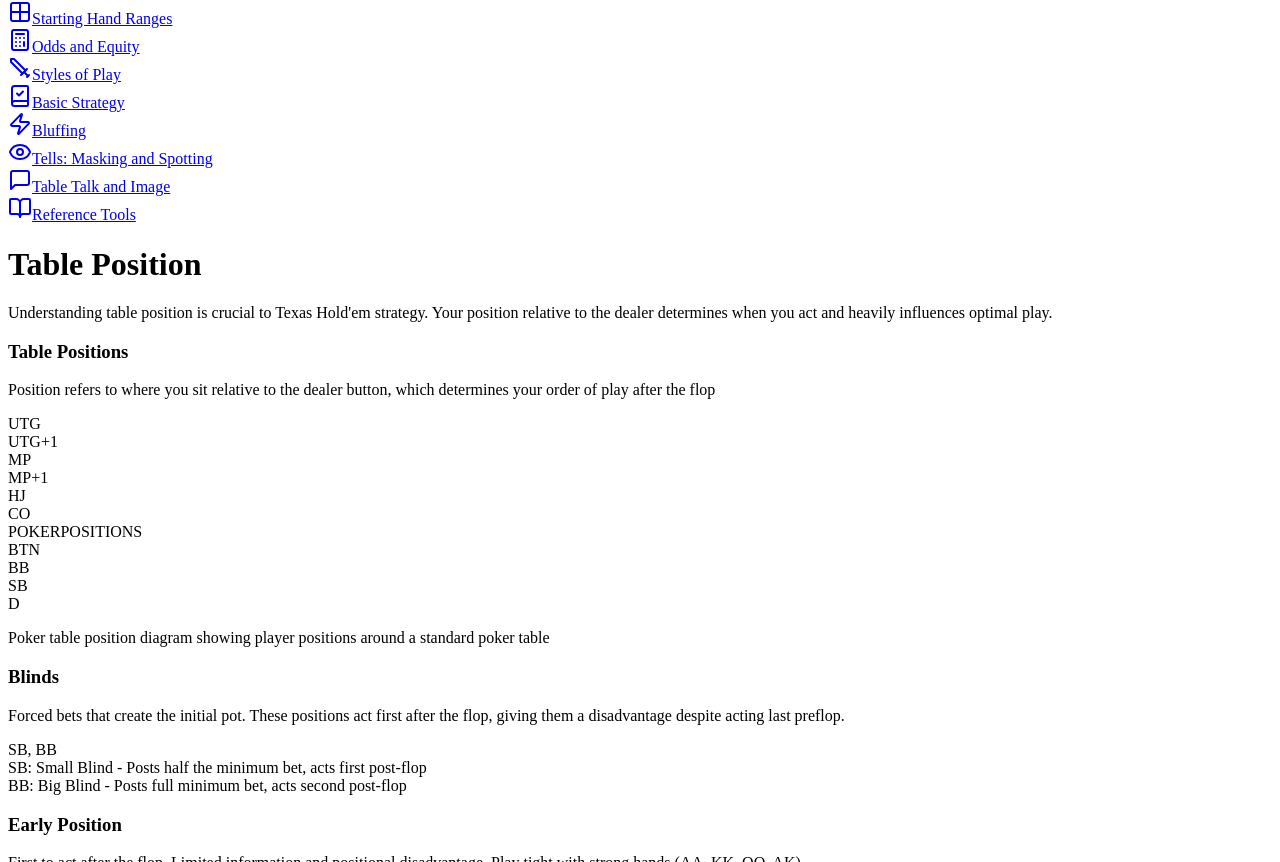
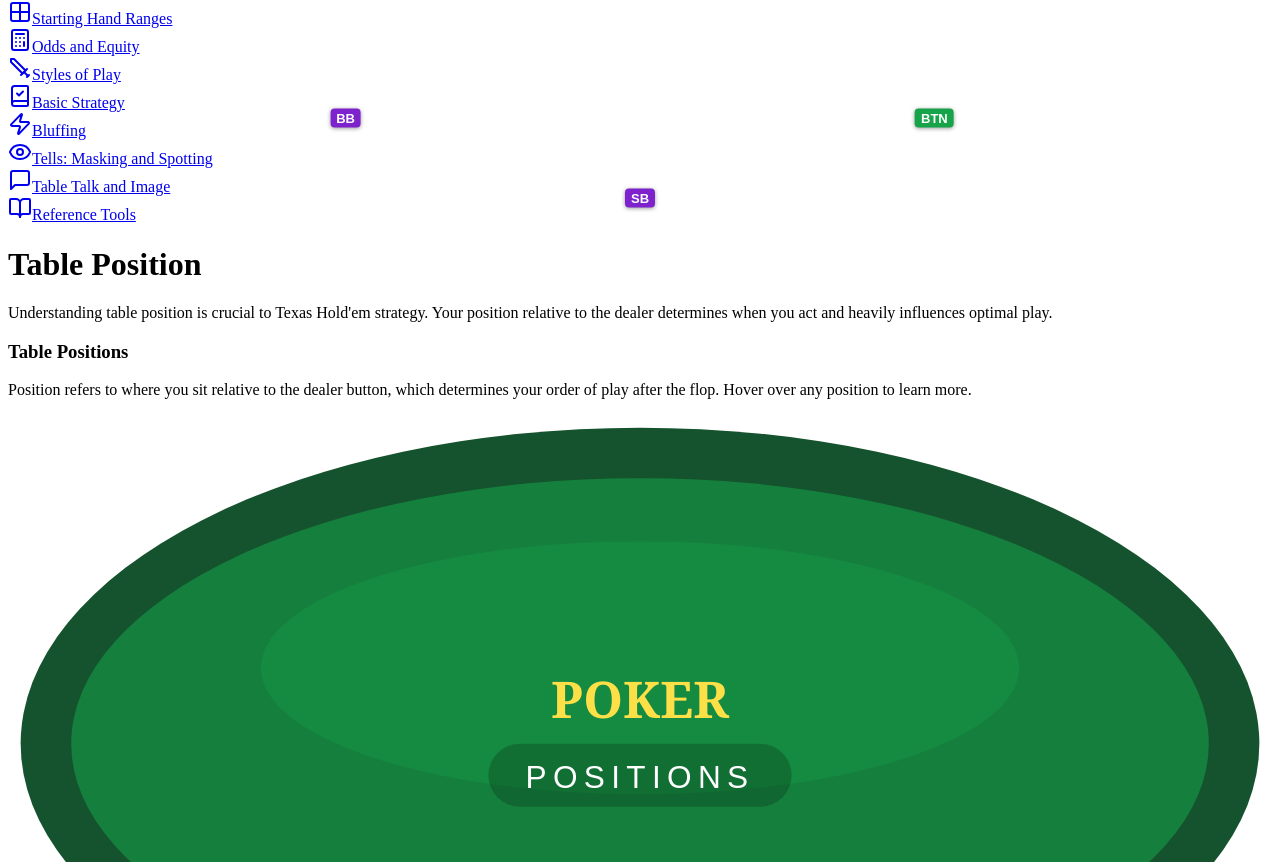
Before and after one commit to mstopka-viber/PokerProf, a React (Vite) app in the folder client/: page /table-position in a window 1280 px wide. Shown: the part 538-1400 px from the top of the page. Built offline with nearby package versions, Linux system fonts and the light colour scheme.

Commit message:
Update TablePosition.tsx

```diff
--- a/client/src/pages/TablePosition.tsx
+++ b/client/src/pages/TablePosition.tsx
@@ -2,74 +2,41 @@ import { useState, useRef } from "react";
 import { Card, CardContent, CardHeader, CardTitle, CardDescription } from "@/components/ui/card";
 import { Badge } from "@/components/ui/badge";
 
-interface DiagramLabelProps {
+interface TooltipData {
   label: string;
   description: string;
-  colorClass: string;
-  borderClass: string;
+  x: number;
+  y: number;
 }
 
-function DiagramLabel({ label, description, colorClass, borderClass }: DiagramLabelProps) {
-  const [visible, setVisible] = useState(false);
-  const [pos, setPos] = useState({ top: 0, left: 0 });
-  const ref = useRef<HTMLDivElement>(null);
+const positions = [
+  { label: "UTG",   description: "Under the Gun - First player to act preflop. Worst position, play only premium hands.",             color: "#dc2626", x: 8,  y: 50 },
+  { label: "UTG+1", description: "Under the Gun +1 - Second player to act preflop. Early position, play tight.",                     color: "#dc2626", x: 22, y: 18 },
+  { label: "MP",    description: "Middle Position - Third player to act preflop. Can open wider than early position.",                color: "#eab308", x: 38, y: 6  },
+  { label: "MP+1",  description: "Middle Position +1 - Fourth player to act preflop. Slightly more flexibility than MP.",            color: "#eab308", x: 57, y: 6  },
+  { label: "HJ",    description: "Hijack - Fifth player to act preflop. Late position, can steal blinds more often.",                color: "#3b82f6", x: 73, y: 18 },
+  { label: "CO",    description: "Cutoff - Second to last to act preflop. Strong position, wide opening range.",                     color: "#16a34a", x: 87, y: 50 },
+  { label: "BTN",   description: "Button (Dealer) - Last to act post-flop. Best position at the table, widest opening range.",       color: "#16a34a", x: 73, y: 82 },
+  { label: "SB",    description: "Small Blind - Posts half the minimum bet. Acts first post-flop, worst positional disadvantage.",   color: "#7e22ce", x: 50, y: 92 },
+  { label: "BB",    description: "Big Blind - Posts full minimum bet. Acts second post-flop, positional disadvantage.",              color: "#7e22ce", x: 27, y: 82 },
+];
 
-  const showTooltip = () => {
-    if (ref.current) {
-      const rect = ref.current.getBoundingClientRect();
-      setPos({ top: rect.top - 8, left: rect.left + rect.width / 2 });
-    }
-    setVisible(true);
+export default function TablePosition() {
+  const [tooltip, setTooltip] = useState<TooltipData | null>(null);
+  const containerRef = useRef<HTMLDivElement>(null);
+
+  const handleMouseEnter = (pos: typeof positions[0], e: React.MouseEvent) => {
+    const rect = (e.currentTarget as HTMLElement).getBoundingClientRect();
+    setTooltip({
+      label: pos.label,
+      description: pos.description,
+      x: rect.left + rect.width / 2,
+      y: rect.top - 8,
+    });
   };
 
-  return (
-    <>
-      <div
-        ref={ref}
-        onMouseEnter={showTooltip}
-        onMouseLeave={() => setVisible(false)}
-        className={`${colorClass} text-white px-1 sm:px-1.5 md:px-2 py-0.5 md:py-1 rounded shadow-sm text-[9px] sm:text-xs md:text-sm font-bold ${borderClass} whitespace-nowrap cursor-help`}
-      >
-        {label}
-      </div>
-      {visible && (
-        <div
-          style={{
-            position: 'fixed',
-            top: pos.top,
-            left: pos.left,
-            transform: 'translate(-50%, -100%)',
-            zIndex: 99999,
-            backgroundColor: '#1f2937',
-            color: '#ffffff',
-            padding: '10px 14px',
-            borderRadius: '8px',
-            maxWidth: '300px',
-            minWidth: '180px',
-            boxShadow: '0 8px 24px rgba(0,0,0,0.4)',
-            pointerEvents: 'none',
-          }}
-        >
-          <p style={{ fontWeight: 700, marginBottom: '4px', fontSize: '13px', color: '#ffffff' }}>{label}</p>
-          <p style={{ fontSize: '12px', color: '#d1d5db', lineHeight: '1.5', margin: 0 }}>{description}</p>
-          <div style={{
-            position: 'absolute',
-            bottom: '-6px',
-            left: '50%',
-            transform: 'translateX(-50%)',
-            width: 0,
-            height: 0,
-            borderLeft: '7px solid transparent',
-            borderRight: '7px solid transparent',
-            borderTop: '7px solid #1f2937',
-          }} />
-        </div>
-      )}
-    </>
-  );
-}
+  const handleMouseLeave = () => setTooltip(null);
 
-export default function TablePosition() {
   return (
     <div className="max-w-4xl mx-auto">
       <h1 className="gradient-heading">Table Position</h1>
@@ -84,61 +51,101 @@ export default function TablePosition() {
       </Card>
 
       {/* Table Position Diagram */}
-      <Card className="mb-8 shadow-md border border-purple-100 overflow-hidden">
+      <Card className="mb-8 shadow-md border border-purple-100">
         <CardHeader className="bg-gradient-to-r from-purple-50 to-white border-b border-purple-100">
           <CardTitle className="text-gray-800">Table Positions</CardTitle>
           <CardDescription>
-            Position refers to where you sit relative to the dealer button, which determines your order of play after the flop
+            Position refers to where you sit relative to the dealer button, which determines your order of play after the flop. Hover over any position to learn more.
           </CardDescription>
         </CardHeader>
         <CardContent>
-          <div className="relative mx-auto w-full my-8 flex flex-col items-center justify-center">
-            <div className="w-full max-w-lg sm:max-w-xl md:max-w-2xl lg:max-w-3xl mx-auto px-2 sm:px-4">
-              <div className="relative bg-green-800 rounded-[30%] sm:rounded-[35%] md:rounded-[40%] overflow-hidden p-1 sm:p-2 md:p-4 shadow-xl sm:shadow-2xl border border-green-900 sm:border-2 md:border-4">
-                <div className="aspect-[2/1] sm:aspect-[2.2/1] rounded-[30%] sm:rounded-[35%] md:rounded-[40%] overflow-hidden bg-green-700 flex items-center justify-center p-2 sm:p-3 md:p-4 lg:p-6">
-                  <div className="relative w-full h-full">
-                    <div className="absolute left-[5%] sm:left-[8%] top-[40%] sm:top-[45%]">
-                      <DiagramLabel label="UTG" description="Under the Gun - First player to act preflop. Worst position, play only premium hands." colorClass="bg-red-600" borderClass="border border-red-700" />
-                    </div>
-                    <div className="absolute left-[15%] sm:left-[20%] top-[20%] sm:top-[15%]">
-                      <DiagramLabel label="UTG+1" description="Under the Gun +1 - Second player to act preflop. Early position, play tight." colorClass="bg-red-600" borderClass="border border-red-700" />
-                    </div>
-                    <div className="absolute left-[30%] sm:left-[35%] top-[5%] sm:top-[8%]">
-                      <DiagramLabel label="MP" description="Middle Position - Third player to act preflop. Can open wider than early position." colorClass="bg-yellow-500" borderClass="border border-yellow-600" />
-                    </div>
-                    <div className="absolute right-[30%] sm:right-[35%] top-[5%] sm:top-[8%]">
-                      <DiagramLabel label="MP+1" description="Middle Position +1 - Fourth player to act preflop. Slightly more flexibility than MP." colorClass="bg-yellow-500" borderClass="border border-yellow-600" />
-                    </div>
-                    <div className="absolute right-[15%] sm:right-[20%] top-[20%] sm:top-[15%]">
-                      <DiagramLabel label="HJ" description="Hijack - Fifth player to act preflop. Late position, can steal blinds more often." colorClass="bg-blue-500" borderClass="border border-blue-600" />
-                    </div>
-                    <div className="absolute right-[5%] sm:right-[8%] top-[40%] sm:top-[45%]">
-                      <DiagramLabel label="CO" description="Cutoff - Second to last to act preflop. Strong position, wide opening range." colorClass="bg-green-600" borderClass="border border-green-700" />
-                    </div>
-                    <div className="absolute inset-0 flex items-center justify-center pointer-events-none">
-                      <div className="flex flex-col items-center">
-                        <span className="text-yellow-300 font-bold text-sm sm:text-base md:text-xl">POKER</span>
-                        <span className="text-white text-[6px] sm:text-[8px] md:text-xs mt-0.5 sm:mt-1 bg-black/20 px-1 sm:px-2 md:px-3 py-0.5 rounded-full">POSITIONS</span>
-                      </div>
-                    </div>
-                    <div className="absolute right-[15%] sm:right-[20%] bottom-[20%] sm:bottom-[15%]">
-                      <DiagramLabel label="BTN" description="Button (Dealer) - Last to act post-flop. Best position at the table, widest opening range." colorClass="bg-green-600" borderClass="border border-green-700" />
-                    </div>
-                    <div className="absolute left-[15%] sm:left-[20%] bottom-[20%] sm:bottom-[15%]">
-                      <DiagramLabel label="BB" description="Big Blind - Posts full minimum bet. Acts second post-flop, positional disadvantage." colorClass="bg-purple-700" borderClass="border border-purple-800" />
-                    </div>
-                    <div className="absolute left-1/2 -translate-x-1/2 bottom-[5%] sm:bottom-[8%]">
-                      <DiagramLabel label="SB" description="Small Blind - Posts half the minimum bet. Acts first post-flop, worst positional disadvantage." colorClass="bg-purple-700" borderClass="border border-purple-800" />
-                    </div>
-                    <div className="absolute bottom-[8%] sm:bottom-[12%] right-[20%] sm:right-[25%] -translate-x-1/2">
-                      <div className="w-3 h-3 sm:w-4 sm:h-4 md:w-5 md:h-5 lg:w-6 lg:h-6 rounded-full bg-white text-black font-bold flex items-center justify-center shadow-sm border border-yellow-300 text-[7px] sm:text-[8px] md:text-xs">D</div>
-                    </div>
-                  </div>
-                </div>
+          <div ref={containerRef} className="relative w-full my-6">
+            {/* Poker table — no overflow-hidden anywhere */}
+            <div className="relative w-full max-w-2xl mx-auto" style={{ paddingBottom: "52%" }}>
+              <div className="absolute inset-0">
+                <svg viewBox="0 0 100 52" xmlns="http://www.w3.org/2000/svg" className="w-full h-full drop-shadow-2xl">
+                  {/* Table rim */}
+                  <ellipse cx="50" cy="26" rx="49" ry="25" fill="#14532d" />
+                  {/* Table felt */}
+                  <ellipse cx="50" cy="26" rx="45" ry="21" fill="#15803d" />
+                  {/* Felt highlight */}
+                  <ellipse cx="50" cy="20" rx="30" ry="10" fill="#16a34a" opacity="0.3" />
+                  {/* Center label */}
+                  <text x="50" y="24" textAnchor="middle" fill="#fde047" fontSize="4" fontWeight="bold" fontFamily="Georgia, serif">POKER</text>
+                  <rect x="38" y="26" width="24" height="5" rx="2.5" fill="rgba(0,0,0,0.2)" />
+                  <text x="50" y="29.5" textAnchor="middle" fill="white" fontSize="2.5" fontFamily="sans-serif" letterSpacing="0.5">POSITIONS</text>
+                  {/* Dealer button */}
+                  <circle cx="68" cy="43" r="2.5" fill="white" stroke="#fde047" strokeWidth="0.5" />
+                  <text x="68" y="44" textAnchor="middle" fill="black" fontSize="2" fontWeight="bold" fontFamily="sans-serif">D</text>
+                </svg>
+
+                {/* Position labels as HTML buttons over the SVG */}
+                {positions.map((pos) => (
+                  <button
+                    key={pos.label}
+                    onMouseEnter={(e) => handleMouseEnter(pos, e)}
+                    onMouseLeave={handleMouseLeave}
+                    style={{
+                      position: "absolute",
+                      left: `${pos.x}%`,
+                      top: `${pos.y}%`,
+                      transform: "translate(-50%, -50%)",
+                      backgroundColor: pos.color,
+                      color: "white",
+                      border: "none",
+                      borderRadius: "4px",
+                      padding: "2px 6px",
+                      fontSize: "clamp(8px, 1.5vw, 13px)",
+                      fontWeight: "bold",
+                      cursor: "help",
+                      whiteSpace: "nowrap",
+                      boxShadow: "0 1px 4px rgba(0,0,0,0.4)",
+                      zIndex: 10,
+                    }}
+                  >
+                    {pos.label}
+                  </button>
+                ))}
               </div>
             </div>
-            <p className="text-center text-xs text-gray-500 mt-4">Poker table position diagram showing player positions around a standard poker table</p>
+
+            <p className="text-center text-xs text-gray-500 mt-2">Hover over any position label to see its description</p>
           </div>
+
+          {/* Tooltip at fixed position — outside every container */}
+          {tooltip && (
+            <div
+              style={{
+                position: "fixed",
+                top: tooltip.y,
+                left: tooltip.x,
+                transform: "translate(-50%, -100%)",
+                zIndex: 99999,
+                backgroundColor: "#1f2937",
+                color: "#ffffff",
+                padding: "10px 14px",
+                borderRadius: "8px",
+                maxWidth: "300px",
+                minWidth: "180px",
+                boxShadow: "0 8px 24px rgba(0,0,0,0.4)",
+                pointerEvents: "none",
+              }}
+            >
+              <p style={{ fontWeight: 700, marginBottom: "4px", fontSize: "13px", color: "#ffffff" }}>{tooltip.label}</p>
+              <p style={{ fontSize: "12px", color: "#d1d5db", lineHeight: "1.5", margin: 0 }}>{tooltip.description}</p>
+              <div style={{
+                position: "absolute",
+                bottom: "-6px",
+                left: "50%",
+                transform: "translateX(-50%)",
+                width: 0,
+                height: 0,
+                borderLeft: "7px solid transparent",
+                borderRight: "7px solid transparent",
+                borderTop: "7px solid #1f2937",
+              }} />
+            </div>
+          )}
 
           <div className="p-4 rounded-xl bg-gradient-to-br from-purple-50 to-white border border-purple-100 shadow-sm card-hover mt-6">
             <h3 className="font-semibold mb-2 text-purple-800">Blinds</h3>
```
